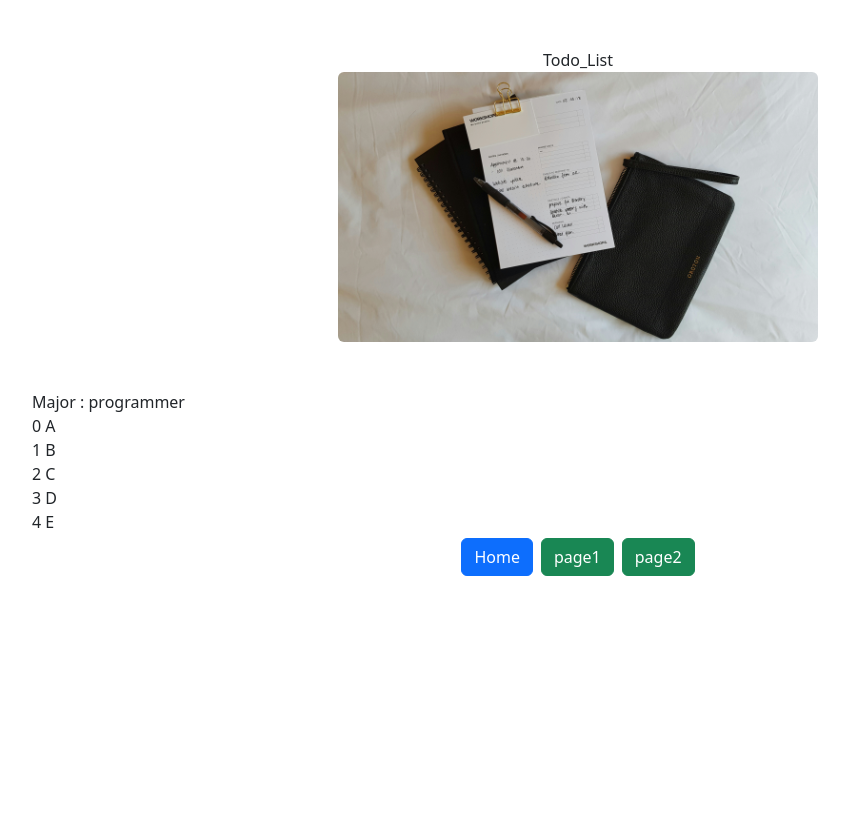
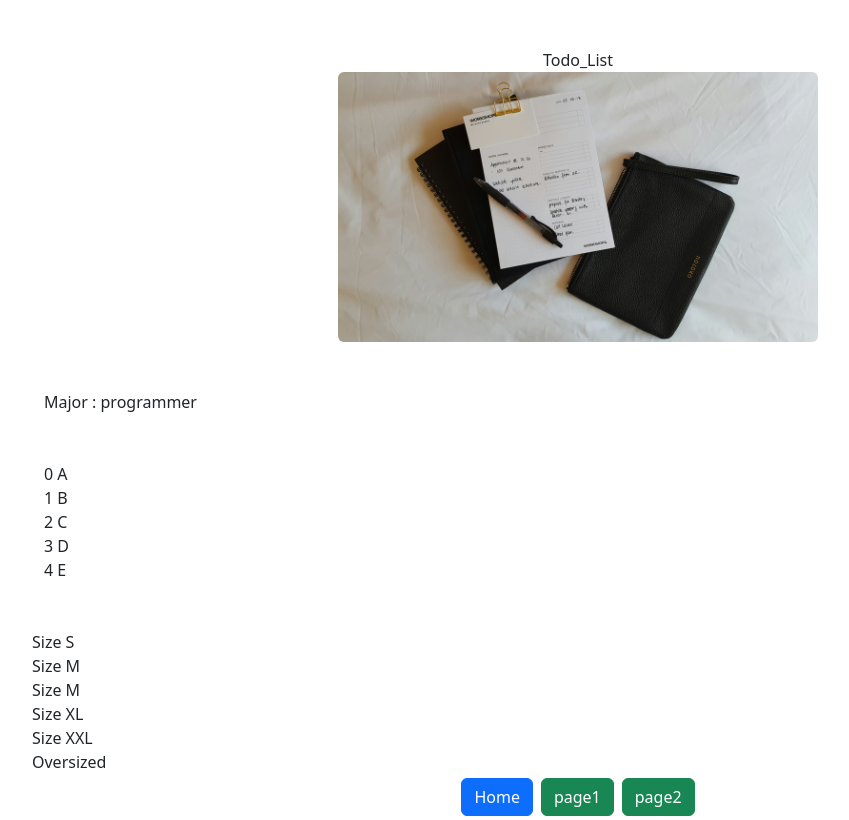
Before and after one commit to TennysonX/Angular, an Angular app: page / in a window 1280 px wide. Shown: the whole page, without its empty margins (62-911 px from the left). Built offline with nearby package versions, Linux system fonts and the light colour scheme.

Commit message:
For Switch case

```diff
--- a/src/app/app.component.html
+++ b/src/app/app.component.html
@@ -4,16 +4,40 @@
         <img [src]="imageCoverUrl" class="rounded">
     </div>
     <div class="container mt-5">
-        <div>
+        <div class="container mt-5">
             @if(major != ""){
                 <div>Major : {{major}}</div>
             }
         </div>
-        <div>
+        <div class="container mt-5">
             @for(item of items; track $index){
                 <div>{{$index}} {{item}}</div>
             }
         </div>
+    </div>
+    <div class="container mt-5">
+        @for(size of sizelist; track $index){
+            @switch (size) {
+                @case ("S") {
+                    <div>Size S</div>
+                }
+                @case ("M") {
+                    <div>Size M</div>
+                }
+                @case ("L") {
+                    <div>Size L</div>
+                }
+                @case ("XL") {
+                    <div>Size XL</div>
+                }
+                @case ("XXL") {
+                    <div>Size XXL</div>
+                }
+                @default {
+                    <div>Oversized</div>
+                }
+            }
+        }
     </div>
     <div class="text-center">
         <button routerLink="/" type="button" class="btn btn-primary m-1">Home</button>
--- a/src/app/app.component.ts
+++ b/src/app/app.component.ts
@@ -1,9 +1,10 @@
+import { DatePipe } from '@angular/common';
 import { Component } from '@angular/core';
 import { RouterLink, RouterOutlet } from '@angular/router';
 @Component({
   selector: 'app-root',
   standalone: true,
-  imports: [RouterOutlet,RouterLink],
+  imports: [RouterOutlet,RouterLink, DatePipe],
   templateUrl: './app.component.html',
   styleUrl: './app.component.css'
 })
@@ -11,11 +12,18 @@ export class AppComponent {
   title = 'Todo_List';
   imageCoverUrl = '/images/todo-list.png'
   onimageClick(){
-    alert("ใครกดเป็นเกย์")
+    alert("ใ ค ร ก ด เ ป็ น เ ก ย์")
   }
   major = "programmer"
+
   items = [
     "A","B","C","D","E"
   ]
   size = "M"
+
+  sizelist = [
+    "S","M","M","XL",'XXL','XXXL'
+  ]
+
+  now = new Date()
 }
```
